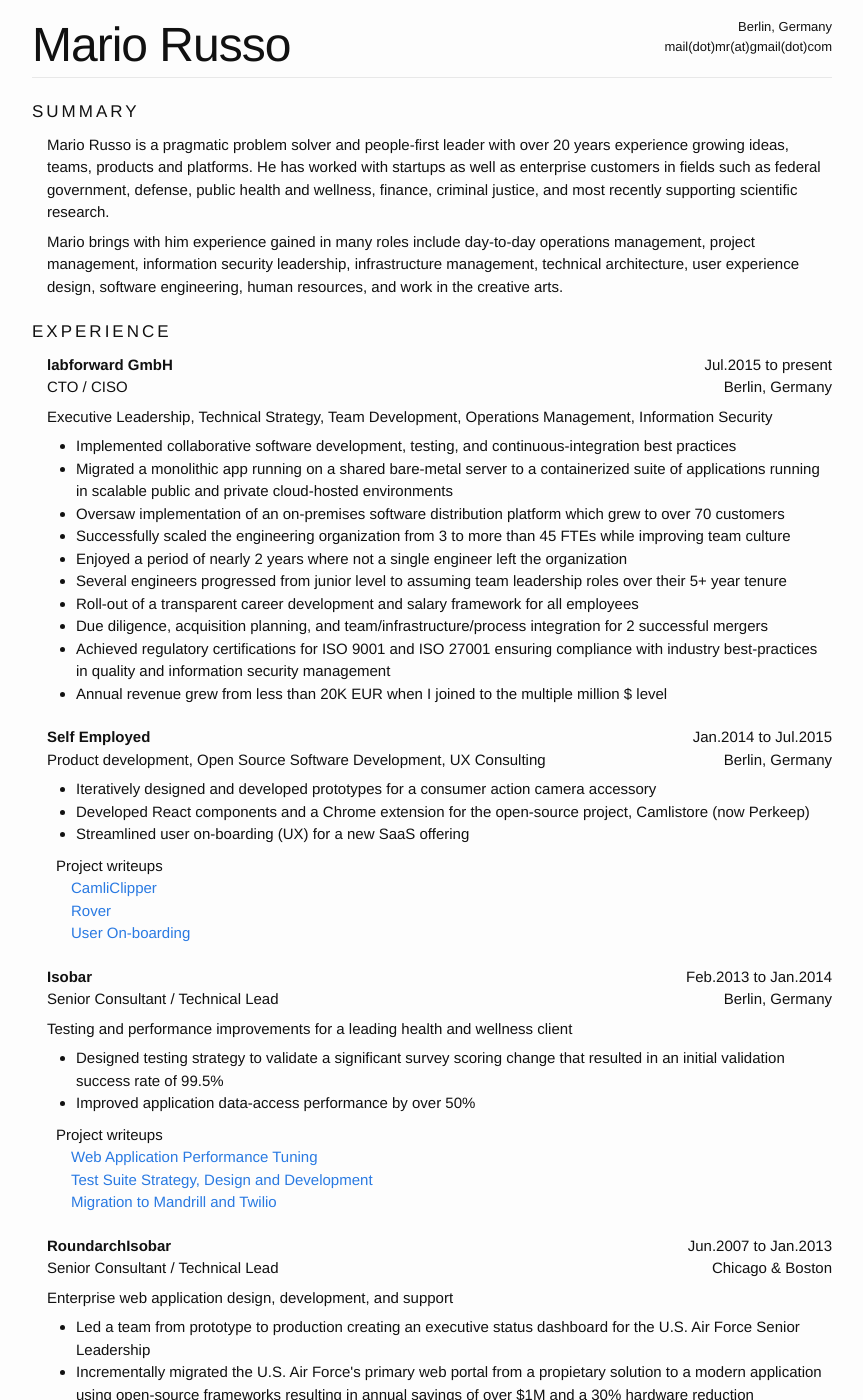
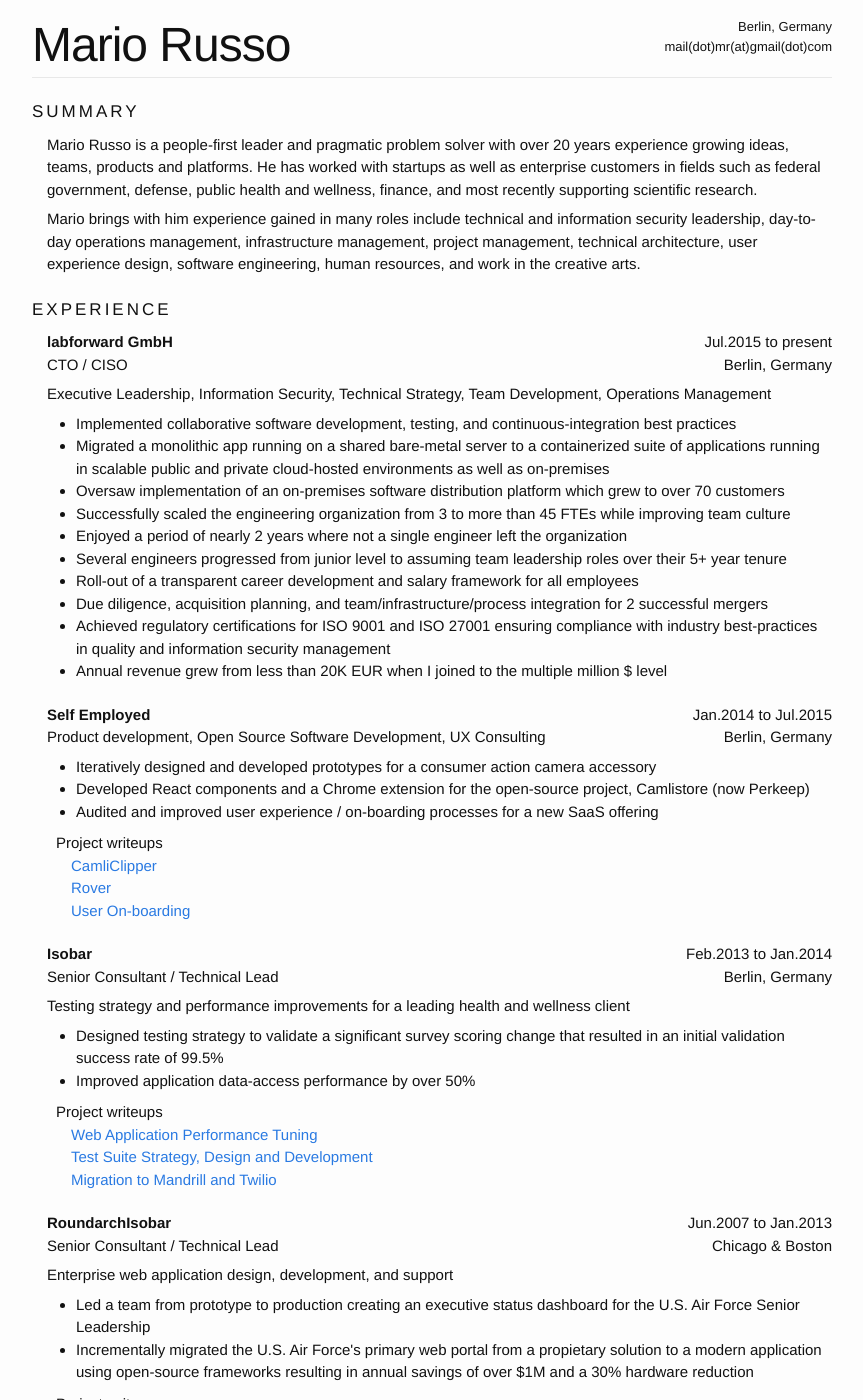
Before and after one commit to dotMR/cv, a Jekyll site: the page built from index.html, in a window 1280 px wide and 1400 px high. Shown: the whole window, without its empty margins (208-1071 px from the left). Built offline with Jekyll 4.4.1, drawn with Linux system fonts in a browser that asks for light colours.

Commit message:
Content Update

```diff
--- a/_data/resume.yml
+++ b/_data/resume.yml
@@ -3,8 +3,8 @@
 email: mail(dot)mr(at)gmail(dot)com
 
 blurb:
-  - paragraph: "Mario Russo is a pragmatic problem solver and people-first leader with over 20 years experience growing ideas, teams, products and platforms. He has worked with startups as well as enterprise customers in fields such as federal government, defense, public health and wellness, finance, criminal justice, and most recently supporting scientific research."
-  - paragraph: "Mario brings with him experience gained in many roles include day-to-day operations management, project management, information security leadership, infrastructure management, technical architecture, user experience design, software engineering, human resources, and work in the creative arts."
+  - paragraph: "Mario Russo is a people-first leader and pragmatic problem solver with over 20 years experience growing ideas, teams, products and platforms. He has worked with startups as well as enterprise customers in fields such as federal government, defense, public health and wellness, finance, and most recently supporting scientific research."
+  - paragraph: "Mario brings with him experience gained in many roles include technical and information security leadership, day-to-day operations management, infrastructure management, project management, technical architecture, user experience design, software engineering, human resources, and work in the creative arts."
 
 writeups:
  - &apiV2  # MUST match uid for anchor creation
@@ -80,10 +80,10 @@
    role:        CTO / CISO
    location:    Berlin, Germany
    timeframe:   Jul.2015 to present
-   description:  "Executive Leadership, Technical Strategy, Team Development, Operations Management, Information Security"
+   description:  "Executive Leadership, Information Security, Technical Strategy, Team Development, Operations Management"
    highlights:
     - description: "Implemented collaborative software development, testing, and continuous-integration best practices"
-    - description: "Migrated a monolithic app running on a shared bare-metal server to a containerized suite of applications running in scalable public and private cloud-hosted environments"
+    - description: "Migrated a monolithic app running on a shared bare-metal server to a containerized suite of applications running in scalable public and private cloud-hosted environments as well as on-premises"
     - description: "Oversaw implementation of an on-premises software distribution platform which grew to over 70 customers"
     - description: "Successfully scaled the engineering organization from 3 to more than 45 FTEs while improving team culture"
     - description: "Enjoyed a period of nearly 2 years where not a single engineer left the organization"
@@ -101,7 +101,7 @@
    highlights:
     - description: "Iteratively designed and developed prototypes for a consumer action camera accessory"
     - description: "Developed React components and a Chrome extension for the open-source project, Camlistore (now Perkeep)"
-    - description: "Streamlined user on-boarding (UX) for a new SaaS offering"
+    - description: "Audited and improved user experience / on-boarding processes for a new SaaS offering"
    technologies: "React, Flux, JavaScript, CSS, Go, Digital fabrication"
 
    projects: [ *camlistore , *clipper, *rover, *onboarding ]
@@ -110,7 +110,7 @@
    role:        "Senior Consultant / Technical Lead"
    location:    Berlin, Germany
    timeframe:   Feb.2013 to Jan.2014
-   description:  "Testing and performance improvements for a leading health and wellness client"
+   description:  "Testing strategy and performance improvements for a leading health and wellness client"
    highlights:
     - description: "Designed testing strategy to validate a significant survey scoring change that resulted in an initial validation success rate of 99.5%"
     # - description: "Migrated user notification system to Mandrill (Email) and Twilio (SMS)"
```
